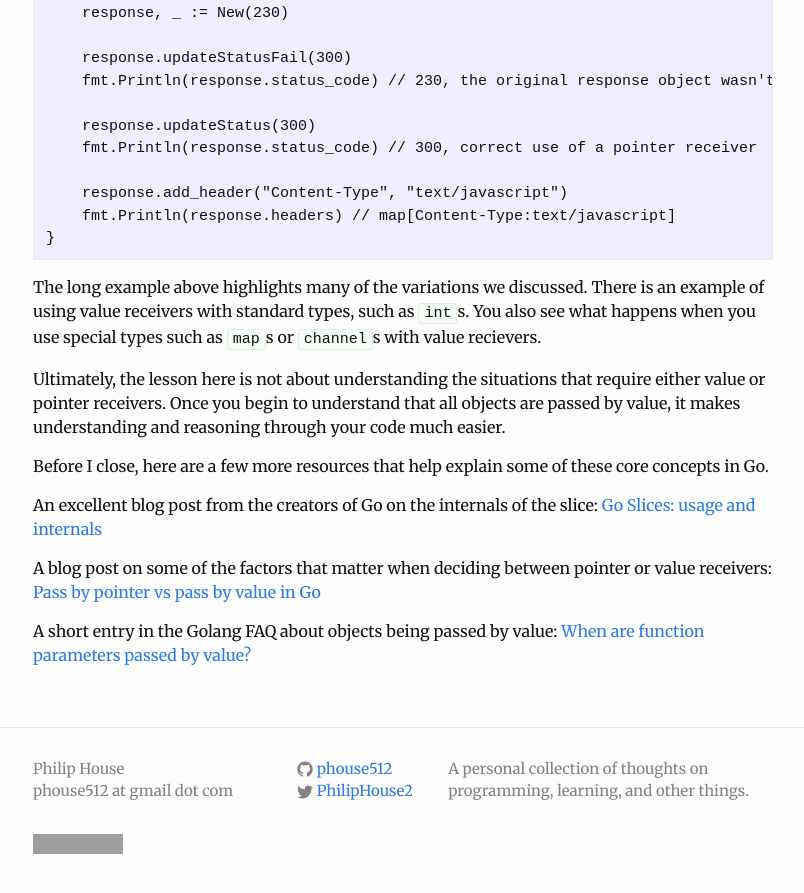
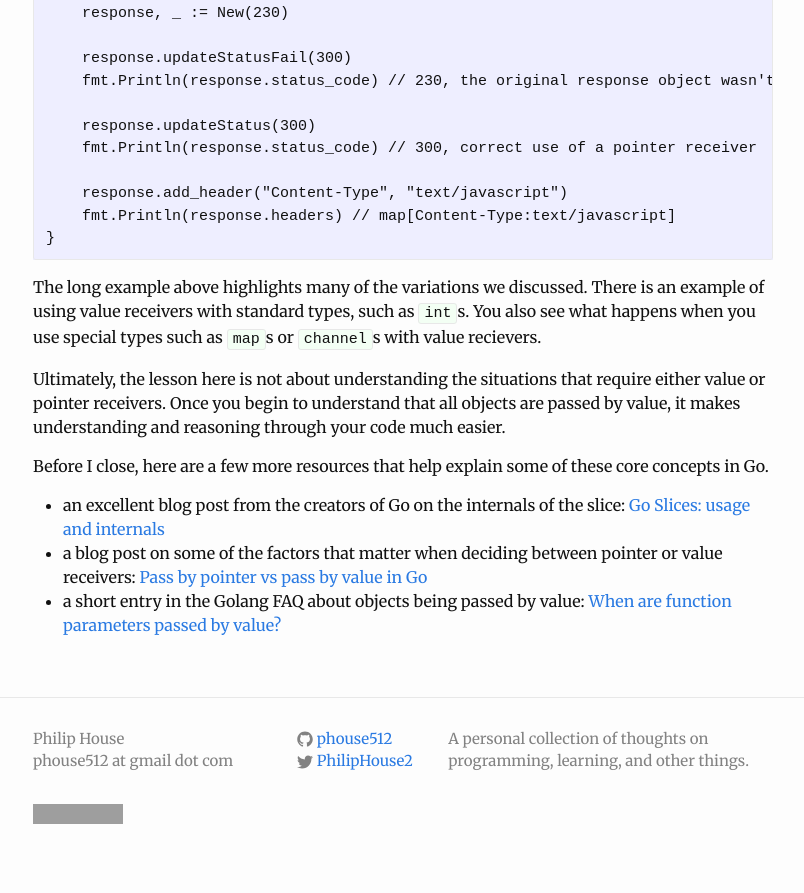
Before and after one commit to phouse512/blog, a Jekyll site: the page built from _posts/2017-01-27-go-pointer-receivers-vs-value-receivers.markdown, in a window 1280 px wide and 900 px high, scrolled down 3654 px. Shown: the top 893 px of the window, without its empty margins (237-1041 px from the left). Built offline with Jekyll 4.4.1, drawn with Linux system fonts in a browser that asks for light colours; a script that is not in the unit is left out; comment, search, counter and statistics services are not loaded; after the commit the page ends 4524 px from its top, so only the background shows below that; grey boxes are pictures that could not be loaded.

Commit message:
adding links

```diff
--- a/_posts/2017-01-27-go-pointer-receivers-vs-value-receivers.markdown
+++ b/_posts/2017-01-27-go-pointer-receivers-vs-value-receivers.markdown
@@ -202,13 +202,11 @@ your code much easier.
 Before I close, here are a few more resources that help explain some of these
 core concepts in Go.
 
-An excellent blog post from the creators of Go on the internals of the
+- an excellent blog post from the creators of Go on the internals of the
 slice: [Go Slices: usage and internals][slices]
-
-A blog post on some of the factors that matter when deciding between pointer or
+- a blog post on some of the factors that matter when deciding between pointer or
 value receivers: [Pass by pointer vs pass by value in Go][factors]
-
-A short entry in the Golang FAQ about objects being passed by value: [When are
+- a short entry in the Golang FAQ about objects being passed by value: [When are
 function parameters passed by value?][value]
 
 
```
